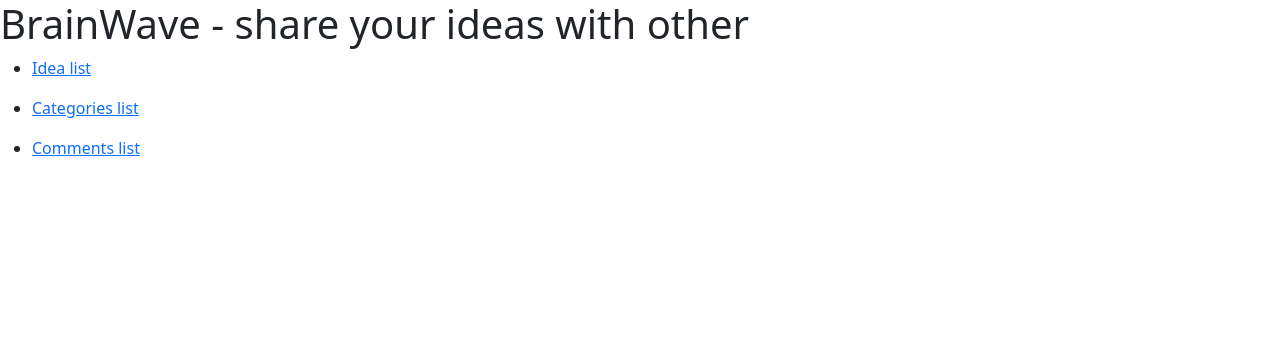
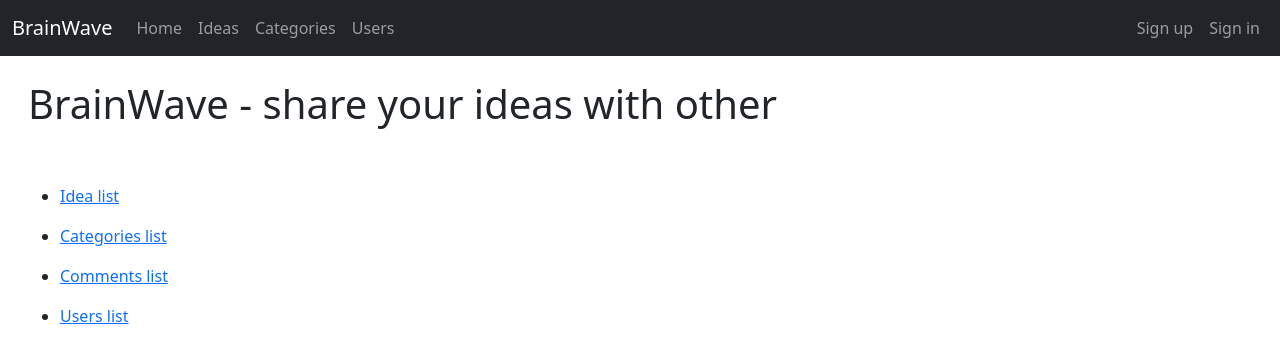
Before and after one commit to artyombn/Django-project, a Django app: page / in a window 1280 px wide. Shown: the top 363 px of the page. Run offline with Django 5.2, Linux system fonts and the light colour scheme; parts of the project's set-up code (start-up, migrations or seed data) failed here and were passed over; some libraries are stand-ins or nearby versions.

Commit message:
added User module + Log in & Logout + Navbar

```diff
--- a/Brainwave/settings.py
+++ b/Brainwave/settings.py
@@ -147,3 +147,9 @@ EMAIL_BACKEND = "django.core.mail.backends.filebased.EmailBackend"
 EMAIL_FILE_PATH = "tmp/app-messages"
 
 CELERY_RESULT_BACKEND = "rpc://"
+
+AUTH_USER_MODEL = 'user.User'
+
+LOGIN_URL = '/users/login'  # куда попадаем, когда у нас нет прав
+LOGOUT_REDIRECT_URL = '/users/login' # редирект при успешном разлоге
+LOGIN_REDIRECT_URL = '/' # редирект при успешном логине
--- a/Brainwave/urls.py
+++ b/Brainwave/urls.py
@@ -2,7 +2,6 @@ from django.contrib import admin
 from django.urls import path, include
 from django.views.generic import TemplateView
 
-from user.views import users_list_view
 from contacts.views import contact_view, status_view
 
 
@@ -13,7 +12,7 @@ urlpatterns = [
     path("__debug__/", include("debug_toolbar.urls")),
     path('admin/', admin.site.urls),
     path('', TemplateView.as_view(template_name='index.html'), name='index'),
-    path('user/', users_list_view),
+    path('users/', include('user.urls')),
     path("contacts/", contact_view),
     path("status/<str:task_id>/", status_view),
 ]
--- a/templates/base.html
+++ b/templates/base.html
@@ -16,9 +16,15 @@
 
 </head>
 <body>
+
+{% include "components/navbar.html" %}
+
+<div class="container mt-4 mx-3">
     {% block body %}
 
     {% endblock %}
+</div>
+
 
 <script src="{% static 'js/bootstrap.bundle.min.js' %}">
 
--- a/templates/components/navbar.html
+++ b/templates/components/navbar.html
@@ -1,38 +1,47 @@
-<nav class="navbar navbar-expand-lg bg-body-tertiary">
+<nav class="navbar navbar-expand-lg navbar-dark bg-dark">
     <div class="container-fluid">
-    <a class="navbar-brand" href="{{ url_for('index') }}">Shop</a>
-    <button class="navbar-toggler" type="button" data-bs-toggle="collapse" data-bs-target="#navbarSupportedContent" aria-controls="navbarSupportedContent" aria-expanded="false" aria-label="Toggle navigation">
+        <a class="navbar-brand" href='{% url 'index' %}'>BrainWave</a>
+        <button class="navbar-toggler" type="button" data-toggle="collapse" data-target="#navbarNavDropdown" aria-controls="navbarNavDropdown" aria-expanded="false" aria-label="Toggle navigation">
             <span class="navbar-toggler-icon"></span>
         </button>
-    <div class="collapse navbar-collapse" id="navbarSupportedContent">
-      <ul class="navbar-nav me-auto mb-2 mb-sm-0">
-        <li class="nav-item">
-          <a class="nav-link active" aria-current="page" href="{{ url_for('products_app.list') }}">Products</a>
+        <div class="collapse navbar-collapse" id="navbarNavDropdown">
+            <ul class="navbar-nav">
+                <li class="nav-item active">
+                    <a class="nav-link" href='{% url 'index' %}'>Home</a>
                 </li>
                 <li class="nav-item">
-          <a class="nav-link" href="#">Link</a>
-        </li>
-
-          <li class="nav-item dropdown">
-
-          <a class="nav-link dropdown-toggle" href="#" role="button" data-bs-toggle="dropdown" aria-expanded="false">
-            Dropdown
-          </a>
-          <ul class="dropdown-menu">
-            <li><a class="dropdown-item" href="{{ url_for('products_app.add') }}">Add product</a></li>
-            <li><a class="dropdown-item disabled" href="#">Another action</a></li>
-            <li><hr class="dropdown-divider"></li>
-            <li><a class="dropdown-item disabled" href="#">Something else here</a></li>
-          </ul>
+                    <a class="nav-link" href='{% url 'ideas:list' %}'>Ideas</a>
                 </li>
                 <li class="nav-item">
-          <a class="nav-link disabled" aria-disabled="true">Disabled</a>
+                    <a class="nav-link" href='{% url 'category:list' %}'>Categories</a>
+                </li>
+                <li class="nav-item">
+                    <a class="nav-link" href='{% url 'users:users_list' %}'>Users</a>
                 </li>
             </ul>
-      <form class="d-flex" role="search">
-        <input class="form-control me-2" type="search" placeholder="Search" aria-label="Search">
-        <button class="btn btn-outline-success" type="submit">Search</button>
+        </div>
+        <ul class="navbar-nav ml-auto">
+            {% if user.is_authenticated %}
+                <li class="nav-item text-light me-lg-3 my-1">
+                    Hello, {{ user.username }}
+                    {% if user.is_staff %}
+                        (admin)
+                    {% endif %}
+                </li>
+                <li class="nav-item me-lg-2">
+                    <form method="post" action='{% url 'users:logout' %}'>
+                        {% csrf_token %}
+                        <button type="submit" class="btn btn-secondary btn-sm">Logout</button>
                     </form>
-    </div>
+                </li>
+            {% else %}
+                <li class="nav-item">
+                    <a href="{% url 'users:register' %}" class="nav-link">Sign up</a>
+                </li>
+                <li class="nav-item">
+                    <a href="{% url 'users:login' %}" class="nav-link">Sign in</a>
+                </li>
+            {% endif %}
+        </ul>
     </div>
 </nav>
--- a/templates/index.html
+++ b/templates/index.html
@@ -6,6 +6,9 @@
 
 {% block body %}
     <h1>BrainWave - share your ideas with other</h1>
+
+<br>
+<br>
 
 <ul>
     <li>
@@ -25,5 +28,11 @@
     </li>
 </ul>
 
+<ul>
+    <li>
+        <a href="{% url 'users:users_list' %}">Users list</a>
+    </li>
+</ul>
+
 
 {% endblock %}
--- /dev/null
+++ b/user/urls.py
@@ -0,0 +1,12 @@
+from django.urls import path
+from user import views
+
+
+app_name = 'users'
+
+urlpatterns = [
+    path('register/', views.RegisterView.as_view(), name='register'),
+    path('login/', views.AuthView.as_view(), name='login'),
+    path('logout/', views.ExitView.as_view(), name='logout'),
+    path('', views.users_list_view, name='users_list'),
+]
```
Also changed, not shown: idea/views.py (+13 -4 lines), user/forms.py (added, +9 -0 lines), user/management/commands/fill_db_users.py (+19 -8 lines), user/models.py (+5 -4 lines), user/templates/user/list.html (+18 -11 lines), user/templates/user/login.html (added, +23 -0 lines), user/templates/user/register.html (added, +23 -0 lines), user/views.py (+20 -0 lines), README.md, user/migrations/0002_alter_user_options_alter_user_managers_user_age_and_more.py (added). Lines whose indentation alone changed are shown as unchanged.
